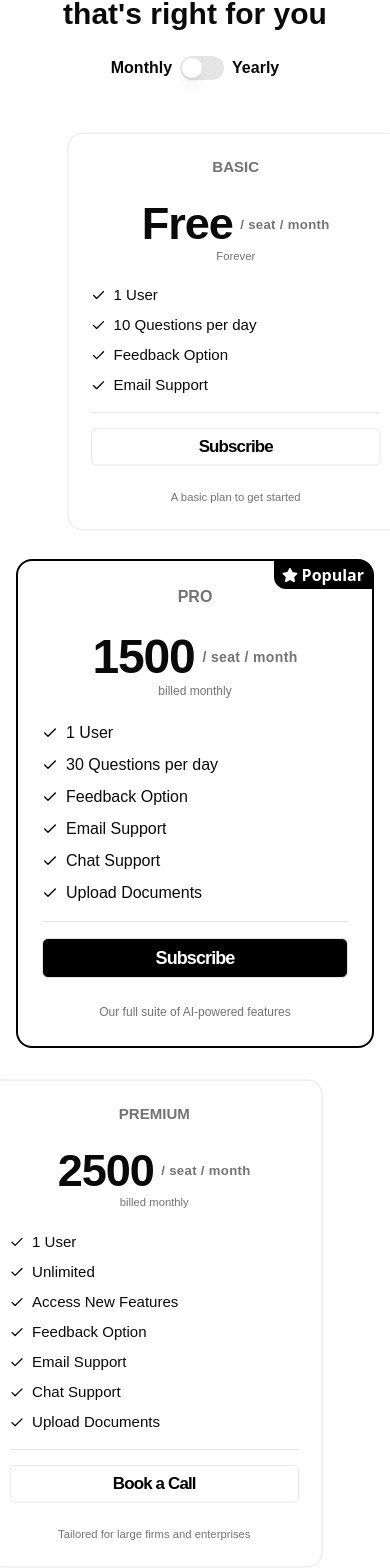
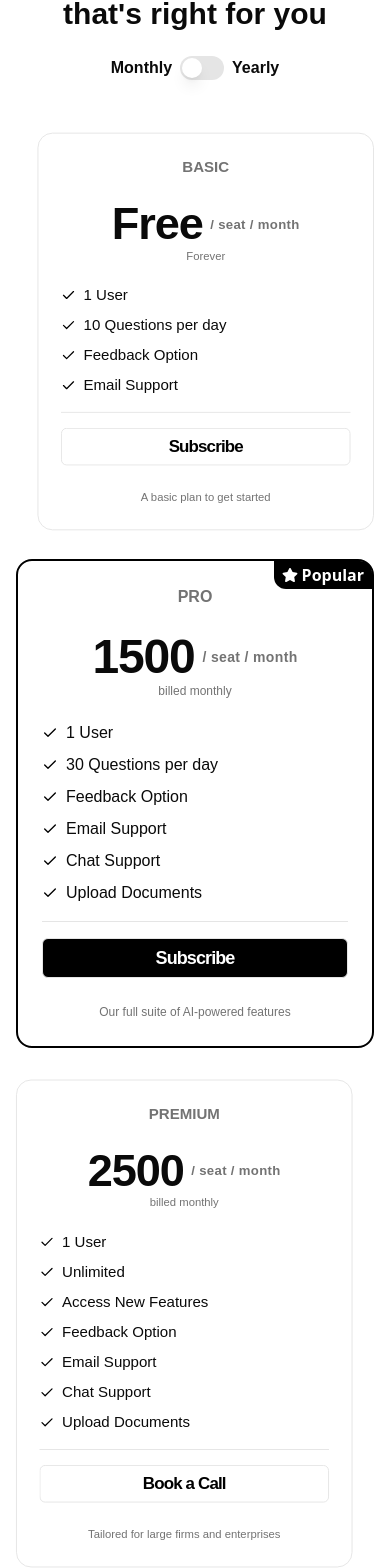
Before and after one commit to therafiali/SwiftLaw-WebClone, a Next.js app: page / in a window 390 px wide. Shown: the part 3653-5221 px from the top of the page. Built offline with nearby package versions, Linux system fonts and the light colour scheme; a web font is replaced by a local one.

Commit message:
set responsiveness except pricing section

```diff
--- a/src/components/Navbar/Navbar.tsx
+++ b/src/components/Navbar/Navbar.tsx
@@ -14,7 +14,7 @@ export default function NavbarApp () {
     <>
       <Navbar
         className='
-        fixed top-0 left-0 right-0 z-10 flex justify-between items-center px-8 py-4
+        fixed top-0 left-0 right-0 z-50 flex justify-between items-center px-8 py-4
         backdrop-blur-md bg-white/30 border border-white/40 '
         isBordered
       >
--- a/src/components/Pricing/PricingSection.tsx
+++ b/src/components/Pricing/PricingSection.tsx
@@ -60,14 +60,10 @@ const PricingSection = () => {
           </label>
           <span className='ml-2 font-semibold'>Yearly</span>
         </div>
-        <div className='grid grid-cols-1 md:grid-cols-3 sm:2 gap-4'>
+        <div className='grid grid-cols-1  md:grid-cols-3    gap-4 md:gap-4'>
           <div
-            style={{
-              opacity: 1,
-              transform: 'translateX(30px) scale(0.94)',
-              willChange: 'auto'
-            }}
-            className='rounded-2xl border-[1px] p-6 bg-background text-center lg:flex lg:flex-col lg:justify-center relative border-border z-0 transform translate-x-0 translate-y-0 -translate-z-[50px] rotate-y-[10deg] origin-right'
+            style={{ opacity: 1, willChange: 'auto' }}
+            className=' rounded-2xl border-[1px] p-6 bg-background text-center lg:flex lg:flex-col lg:justify-center relative border-border z-0  md:translate-x-0 md:translate-y-0 md:-translate-z-[50px] md:rotate-y-[10deg] origin-right md:transform scale-[0.94] '
           >
             <div>
               <p className='text-base font-semibold text-muted-foreground'>
@@ -159,10 +155,9 @@ const PricingSection = () => {
             </div>
           </div>
           <div
-            className='rounded-2xl border-[1px] p-6 bg-background text-center lg:flex lg:flex-col lg:justify-center relative border-border z-0 transform translate-x-0 translate-y-0 -translate-z-[50px] rotate-y-[10deg] origin-left'
+            className='rounded-2xl border-[1px] p-6 bg-background text-center lg:flex lg:flex-col lg:justify-center relative border-border z-0 transform translate-x-0 translate-y-0 -translate-z-[50px] rotate-y-[10deg] origin-left transform scale-[0.94] md:translate-x-[-30px] md:scale-[1]'
             style={{
               opacity: 1,
-              transform: 'translateX(-30px) scale(0.94)',
               willChange: 'auto'
             }}
           >
```
